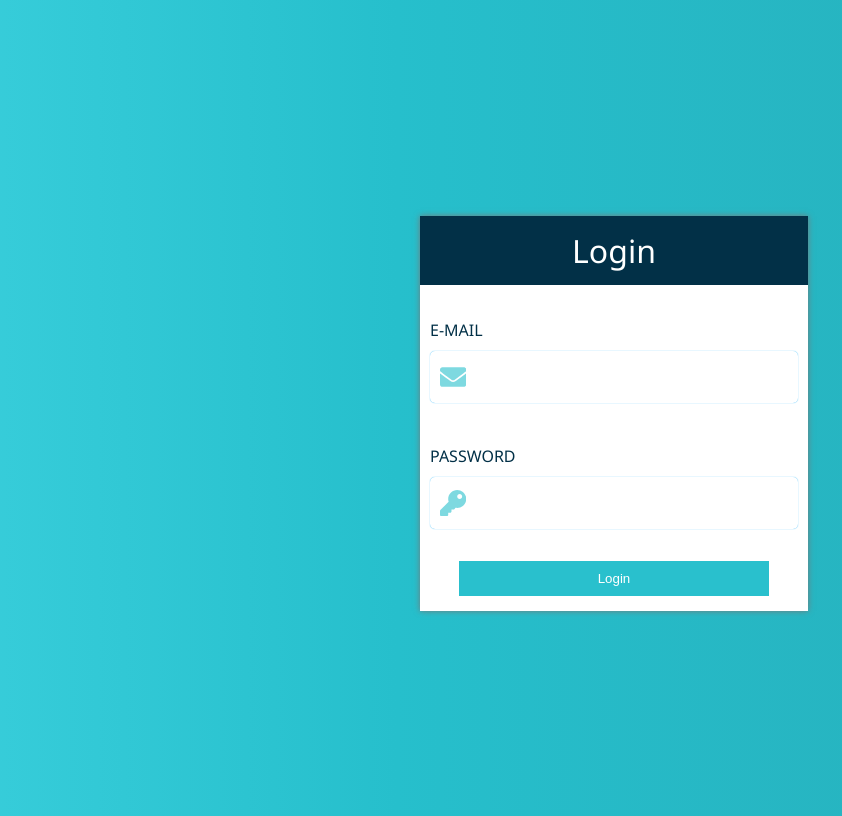
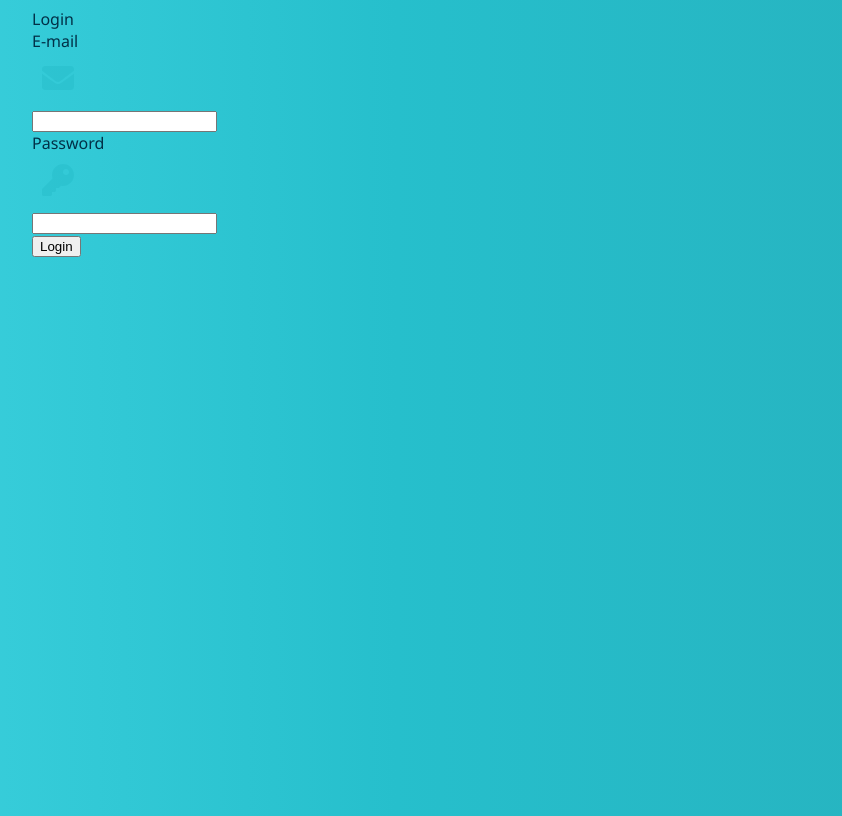
Before and after one commit to gvisis/kilo-chat-app, a React (Create React App) app: page /login/ in a window 1280 px wide. Shown: the whole page, without its empty margins (26-868 px from the left). Built offline with nearby package versions, Linux system fonts and the light colour scheme.

Commit message:
deploying issues

```diff
--- a/src/App.scss
+++ b/src/App.scss
@@ -1,5 +1,5 @@
 @import './sass/variables';
-@import './sass/login';
+// @import './sass/login';
 @import './sass/chat-window';
 @import './sass/sidebar';
 @import './sass/profile';
```
